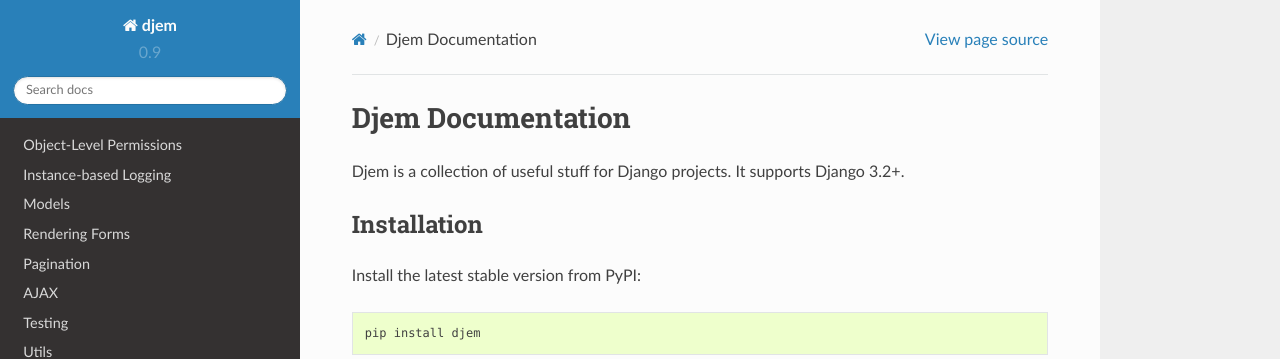
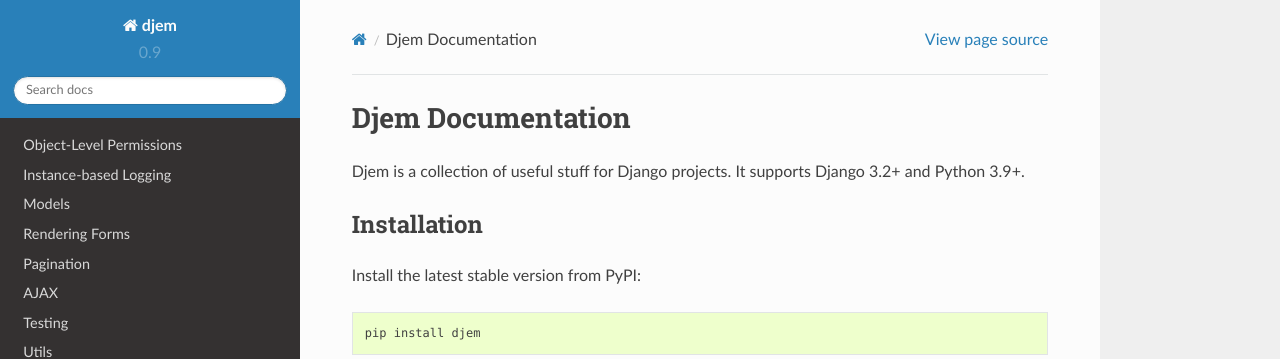
Before and after one commit to oogles/djem, a Sphinx documentation site: the page built from docs/index.rst, in a window 1280 px wide and 900 px high. Shown: the top 359 px of the window. Built offline with Sphinx 7.4.7 and the Read the Docs theme 2.0.0, drawn with Linux system fonts in a browser that asks for light colours.

Commit message:
Updated minimum supported version of Python to 3.9.

```diff
--- a/CHANGELOG.rst
+++ b/CHANGELOG.rst
@@ -4,6 +4,8 @@
 
 0.9.0 (unreleased)
 ==================
+
+The minimum supported version of Python is now 3.9.
 
 This release contains the following **backwards incompatible** changes:
 
--- a/README.rst
+++ b/README.rst
@@ -4,7 +4,7 @@
 |build| |coverage| |docs| |pypi| |license|
 |pyversions| |djversions|
 
-A collection of useful stuff for Django projects. It supports Django 3.2+.
+A collection of useful stuff for Django projects. It supports Django 3.2+ and Python 3.9+.
 
 
 Installation
--- a/docs/index.rst
+++ b/docs/index.rst
@@ -2,7 +2,7 @@
 Djem Documentation
 ==================
 
-Djem is a collection of useful stuff for Django projects. It supports Django 3.2+.
+Djem is a collection of useful stuff for Django projects. It supports Django 3.2+ and Python 3.9+.
 
 
 Installation
```
Also changed, not shown: 2 other files.
